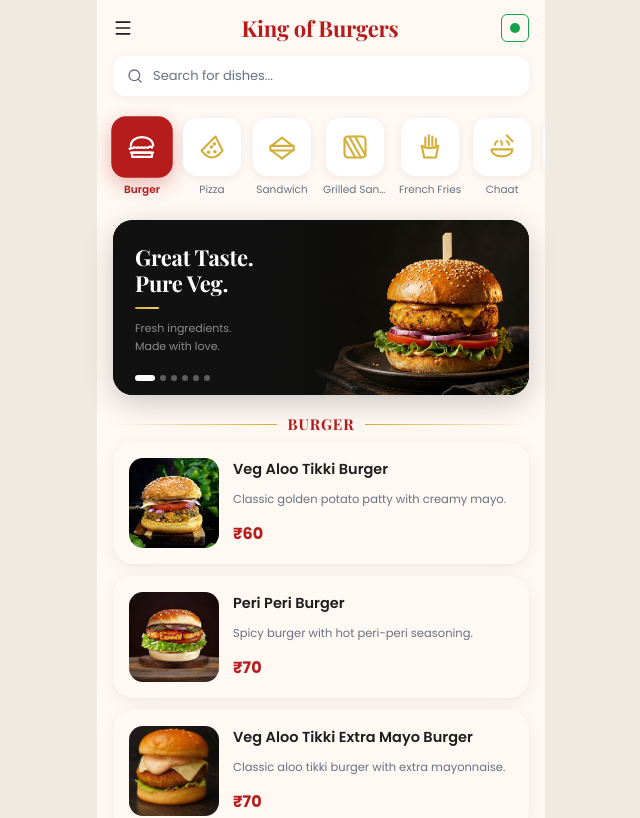
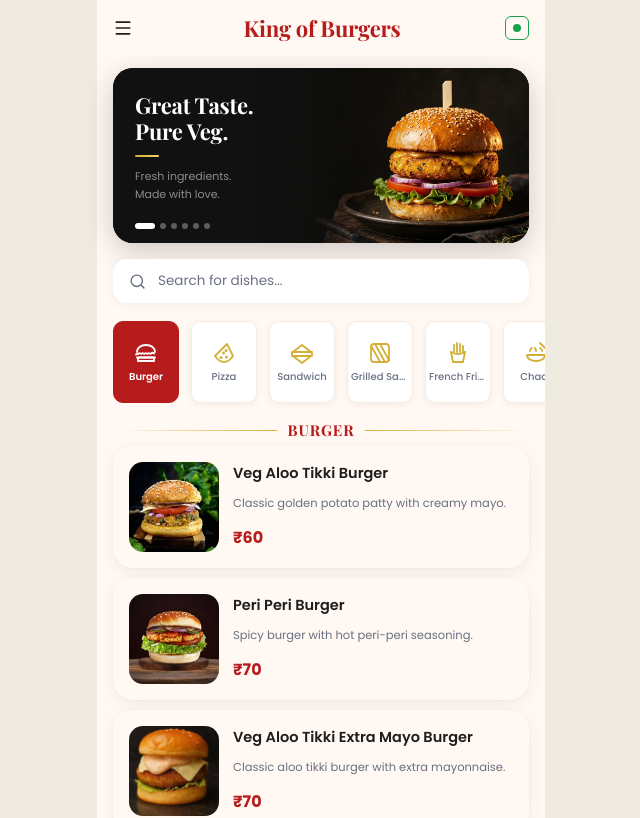
Before and after one commit to atharvamisal2614/kingofburger, a Next.js app: page / in a window 1280 px wide. Shown: the top 818 px of the page, without its empty margins (319-959 px from the left). Built offline with nearby package versions, Linux system fonts and the light colour scheme.

Commit message:
Design updates

```diff
--- a/app/page.tsx
+++ b/app/page.tsx
@@ -3,6 +3,7 @@
 import { useState, useEffect } from "react";
 import Header from "../components/Header";
 import Sidebar from "../components/Sidebar";
+import SearchBar from "../components/SearchBar";
 import CategoryNav from "../components/CategoryNav";
 import PromoCarousel from "../components/PromoCarousel";
 import MenuItem from "../components/MenuItem";
@@ -47,38 +48,37 @@ export default function Home() {
 
   return (
     <div className="flex flex-col flex-1 w-full relative">
-      {/* Header now includes the search bar */}
-      <Header
-        onMenuClick={() => setIsSidebarOpen(true)}
-        searchValue={searchQuery}
-        onSearchChange={(val) => {
-          setSearchQuery(val);
-          if (val.trim()) setActiveCategory(categories[0].name);
-        }}
-      />
+      <Header onMenuClick={() => setIsSidebarOpen(true)} />
       <Sidebar isOpen={isSidebarOpen} onClose={() => setIsSidebarOpen(false)} />
 
       <div className="flex-1 bg-bg-cream flex flex-col pb-10 z-0 relative">
+        {/* 1. Carousel Card at the Top */}
+        <PromoCarousel />
 
-        {/* 1. Categories */}
+        {/* 2. Search Bar */}
+        <SearchBar value={searchQuery} onChange={(val) => {
+          setSearchQuery(val);
+          if (val.trim()) {
+            setActiveCategory(categories[0].name);
+          }
+        }} />
+
+        {/* 3. Categories Menu */}
         <CategoryNav
           categories={categories}
           activeCategory={activeCategory}
           onSelectCategory={(category) => {
             setActiveCategory(category);
-            setSearchQuery("");
+            setSearchQuery(""); // Clear search when a category is clicked
           }}
         />
 
-        {/* 2. Promo Carousel */}
-        <PromoCarousel />
-
-        {/* 3. Section Header */}
+        {/* 4. Section Header with minimal spacing */}
         <div style={{
           display: "flex",
           alignItems: "center",
           gap: "10px",
-          padding: "14px 20px 10px",
+          padding: "10px 20px 8px",
         }}>
           <div style={{ flex: 1, height: "1px", background: "linear-gradient(to right, transparent, #D4AF37)" }} />
           <h2 style={{
@@ -97,8 +97,8 @@ export default function Home() {
           <div style={{ flex: 1, height: "1px", background: "linear-gradient(to left, transparent, #D4AF37)" }} />
         </div>
 
-        {/* 4. Menu Items */}
-        <div style={{ paddingLeft: "16px", paddingRight: "16px", display: "flex", flexDirection: "column", gap: "12px" }}>
+        {/* 5. Menu Items */}
+        <div style={{ paddingLeft: "16px", paddingRight: "16px", display: "flex", flexDirection: "column", gap: "10px" }}>
           {displayedItems.length > 0 ? (
             displayedItems.map((item) => (
               <MenuItem key={item.id} item={item} />
--- a/components/CategoryNav.tsx
+++ b/components/CategoryNav.tsx
@@ -14,7 +14,7 @@ function getCategoryIcon(name: string, isActive: boolean) {
   switch (name) {
     case "Burger":
       return (
-        <svg viewBox="0 0 24 24" fill="none" stroke={strokeColor} strokeWidth="1.8" strokeLinecap="round" strokeLinejoin="round" className="w-7 h-7">
+        <svg viewBox="0 0 24 24" fill="none" stroke={strokeColor} strokeWidth="1.8" strokeLinecap="round" strokeLinejoin="round" className="w-6 h-6">
           <path d="M3 11c0-4 3.5-7 9-7s9 3 9 7" />
           <path d="M2 13.5c1-1 2 0 3-1s2 1 3 0 2 1 3 0 2 1 3 0 2 1 3 0 2-1 3 0" />
           <path d="M3 16.5h18" />
@@ -23,7 +23,7 @@ function getCategoryIcon(name: string, isActive: boolean) {
       );
     case "Pizza":
       return (
-        <svg viewBox="0 0 24 24" fill="none" stroke={strokeColor} strokeWidth="1.8" strokeLinecap="round" strokeLinejoin="round" className="w-7 h-7">
+        <svg viewBox="0 0 24 24" fill="none" stroke={strokeColor} strokeWidth="1.8" strokeLinecap="round" strokeLinejoin="round" className="w-6 h-6">
           <path d="M15 3L3 15c0 0 4 6 9 6s9-6 9-6L15 3z" />
           <path d="M11.5 12h.01" strokeWidth="3" stroke={strokeColor} />
           <path d="M14.5 16h.01" strokeWidth="3" stroke={strokeColor} />
@@ -33,7 +33,7 @@ function getCategoryIcon(name: string, isActive: boolean) {
       );
     case "Sandwich":
       return (
-        <svg viewBox="0 0 24 24" fill="none" stroke={strokeColor} strokeWidth="1.8" strokeLinecap="round" strokeLinejoin="round" className="w-7 h-7">
+        <svg viewBox="0 0 24 24" fill="none" stroke={strokeColor} strokeWidth="1.8" strokeLinecap="round" strokeLinejoin="round" className="w-6 h-6">
           <path d="M3 11L12 4l9 7" />
           <path d="M3 15l9 7 9-7" />
           <path d="M2 11h20v4H2z" />
@@ -41,7 +41,7 @@ function getCategoryIcon(name: string, isActive: boolean) {
       );
     case "Grilled Sandwich":
       return (
-        <svg viewBox="0 0 24 24" fill="none" stroke={strokeColor} strokeWidth="1.8" strokeLinecap="round" strokeLinejoin="round" className="w-7 h-7">
+        <svg viewBox="0 0 24 24" fill="none" stroke={strokeColor} strokeWidth="1.8" strokeLinecap="round" strokeLinejoin="round" className="w-6 h-6">
           <rect x="3" y="3" width="18" height="18" rx="3" />
           <path d="M7 3l10 18" />
           <path d="M12 3l9 16.2" />
@@ -50,7 +50,7 @@ function getCategoryIcon(name: string, isActive: boolean) {
       );
     case "French Fries":
       return (
-        <svg viewBox="0 0 24 24" fill="none" stroke={strokeColor} strokeWidth="1.8" strokeLinecap="round" strokeLinejoin="round" className="w-7 h-7">
+        <svg viewBox="0 0 24 24" fill="none" stroke={strokeColor} strokeWidth="1.8" strokeLinecap="round" strokeLinejoin="round" className="w-6 h-6">
           <path d="M5 11l2 10h10l2-10" />
           <path d="M5 11c0 0 3 2 7 2s7-2 7-2" />
           <path d="M8 4v7" />
@@ -61,7 +61,7 @@ function getCategoryIcon(name: string, isActive: boolean) {
       );
     case "Chaat":
       return (
-        <svg viewBox="0 0 24 24" fill="none" stroke={strokeColor} strokeWidth="1.8" strokeLinecap="round" strokeLinejoin="round" className="w-7 h-7">
+        <svg viewBox="0 0 24 24" fill="none" stroke={strokeColor} strokeWidth="1.8" strokeLinecap="round" strokeLinejoin="round" className="w-6 h-6">
           <path d="M3 14c0 4 4.5 6 9 6s9-2 9-6H3z" />
           <path d="M6 10c0-2 2-3 2-3" />
           <path d="M12 10c0-2-1-3-1-3" />
@@ -71,7 +71,7 @@ function getCategoryIcon(name: string, isActive: boolean) {
       );
     case "Milkshake":
       return (
-        <svg viewBox="0 0 24 24" fill="none" stroke={strokeColor} strokeWidth="1.8" strokeLinecap="round" strokeLinejoin="round" className="w-7 h-7">
+        <svg viewBox="0 0 24 24" fill="none" stroke={strokeColor} strokeWidth="1.8" strokeLinecap="round" strokeLinejoin="round" className="w-6 h-6">
           <path d="M6 8h12l-2 13H8L6 8z" />
           <path d="M5 8c0-3 3-4 7-4s7 1 7 4" />
           <path d="M15 2L12 8" />
@@ -79,7 +79,7 @@ function getCategoryIcon(name: string, isActive: boolean) {
       );
     case "Bread Pizza":
       return (
-        <svg viewBox="0 0 24 24" fill="none" stroke={strokeColor} strokeWidth="1.8" strokeLinecap="round" strokeLinejoin="round" className="w-7 h-7">
+        <svg viewBox="0 0 24 24" fill="none" stroke={strokeColor} strokeWidth="1.8" strokeLinecap="round" strokeLinejoin="round" className="w-6 h-6">
           <path d="M4 11h16" />
           <rect x="4" y="4" width="16" height="16" rx="2" />
           <circle cx="8" cy="8" r="1" fill={strokeColor} stroke="none" />
@@ -89,7 +89,7 @@ function getCategoryIcon(name: string, isActive: boolean) {
       );
     default:
       return (
-        <svg viewBox="0 0 24 24" fill="none" stroke={strokeColor} strokeWidth="1.8" strokeLinecap="round" strokeLinejoin="round" className="w-7 h-7">
+        <svg viewBox="0 0 24 24" fill="none" stroke={strokeColor} strokeWidth="1.8" strokeLinecap="round" strokeLinejoin="round" className="w-6 h-6">
           <circle cx="12" cy="12" r="10" />
           <path d="M12 8v8" />
           <path d="M8 12h8" />
@@ -103,48 +103,47 @@ export default function CategoryNav({ categories, activeCategory, onSelectCatego
   const visibleCategories = categories.slice(0, 8);
 
   return (
-    <div className="w-full overflow-x-auto no-scrollbar py-3 px-4 bg-bg-cream">
-      <div className="flex items-start gap-3">
+    <div className="w-full overflow-x-auto no-scrollbar py-2.5 px-4 bg-bg-cream">
+      <div className="flex items-center gap-3">
         {visibleCategories.map((category) => {
           const isActive = category.name === activeCategory;
           return (
             <button
               key={category.id}
               onClick={() => onSelectCategory(category.name)}
-              className="flex flex-col items-center gap-2 shrink-0 focus:outline-none"
-            >
-              {/* Icon Chip */}
-              <div
+              className="shrink-0 focus:outline-none"
               style={{
-                  width: "58px",
-                  height: "58px",
-                  borderRadius: "14px",
+                width: "66px",
+                height: "82px",
+                borderRadius: "10px", // Less rounded as requested (was 14px/20px)
                 display: "flex",
+                flexDirection: "column",
                 alignItems: "center",
                 justifyContent: "center",
+                gap: "6px",
                 transition: "all 0.22s ease",
                 background: isActive ? "#b71c1c" : "#FFFFFF",
-                  boxShadow: isActive
-                    ? "0 6px 18px rgba(183,28,28,0.3)"
-                    : "0 2px 10px rgba(0,0,0,0.07)",
-                  transform: isActive ? "scale(1.06)" : "scale(1)",
+                boxShadow: isActive ? "none" : "0 2px 8px rgba(0,0,0,0.05)", // No shadow on active
+                border: isActive ? "1px solid #b71c1c" : "1px solid #F4ECE3",
+                cursor: "pointer",
               }}
             >
+              {/* Icon inside card */}
+              <div className="flex items-center justify-center shrink-0">
                 {getCategoryIcon(category.name, isActive)}
               </div>
 
-              {/* Label below chip */}
+              {/* Label inside card */}
               <span
                 style={{
-                  fontSize: "10.5px",
+                  fontSize: "10px",
                   fontFamily: "var(--font-poppins), sans-serif",
-                  fontWeight: isActive ? 600 : 400,
-                  color: isActive ? "#b71c1c" : "#687280",
+                  fontWeight: isActive ? 600 : 500,
+                  color: isActive ? "#FFFFFF" : "#687280",
                   whiteSpace: "nowrap",
-                  transition: "color 0.22s ease",
                   lineHeight: 1.2,
                   textAlign: "center",
-                  maxWidth: "64px",
+                  maxWidth: "58px",
                   overflow: "hidden",
                   textOverflow: "ellipsis",
                 }}
--- a/components/Header.tsx
+++ b/components/Header.tsx
@@ -1,21 +1,14 @@
 "use client";
 
-import { Menu, Search } from "lucide-react";
+import { Menu } from "lucide-react";
 
 interface HeaderProps {
   onMenuClick: () => void;
-  searchValue: string;
-  onSearchChange: (val: string) => void;
 }
 
-export default function Header({ onMenuClick, searchValue, onSearchChange }: HeaderProps) {
+export default function Header({ onMenuClick }: HeaderProps) {
   return (
-    <header
-      className="sticky top-0 z-20 bg-bg-cream"
-      style={{ paddingBottom: "10px" }}
-    >
-      {/* Top row: Hamburger | Brand Title | Pure Veg icon */}
-      <div className="flex items-center justify-between px-4" style={{ height: "56px" }}>
+    <header className="sticky top-0 z-20 bg-bg-cream flex items-center justify-between px-4 h-14">
       {/* Left: Menu button */}
       <button
         onClick={onMenuClick}
@@ -43,8 +36,8 @@ export default function Header({ onMenuClick, searchValue, onSearchChange }: Hea
       {/* Right: Pure Veg dot symbol only */}
       <div
         style={{
-            width: "28px",
-            height: "28px",
+          width: "24px",
+          height: "24px",
           borderRadius: "6px",
           border: "1.5px solid #16A34A",
           display: "flex",
@@ -56,48 +49,13 @@ export default function Header({ onMenuClick, searchValue, onSearchChange }: Hea
       >
         <div
           style={{
-              width: "10px",
-              height: "10px",
+            width: "8px",
+            height: "8px",
             borderRadius: "50%",
             background: "#16A34A",
           }}
         />
       </div>
-      </div>
-
-      {/* Search bar — inside header to save space */}
-      <div style={{ paddingLeft: "16px", paddingRight: "16px" }}>
-        <div
-          style={{
-            display: "flex",
-            alignItems: "center",
-            gap: "10px",
-            background: "#FFFFFF",
-            borderRadius: "12px",
-            padding: "10px 14px",
-            boxShadow: "0 2px 12px rgba(0,0,0,0.05)",
-          }}
-        >
-          <Search style={{ width: "16px", height: "16px", color: "#687280", flexShrink: 0 }} />
-          <input
-            type="text"
-            value={searchValue}
-            onChange={(e) => onSearchChange(e.target.value)}
-            placeholder="Search for dishes..."
-            style={{
-              background: "transparent",
-              outline: "none",
-              width: "100%",
-              fontSize: "13px",
-              fontFamily: "var(--font-poppins), sans-serif",
-              fontWeight: 400,
-              color: "#1E1E1E",
-              border: "none",
-            }}
-            className="placeholder:text-[#687280]"
-          />
-        </div>
-      </div>
     </header>
   );
 }
```
Also changed, not shown: data/menu.ts (+6 -6 lines). Lines whose indentation alone changed are shown as unchanged.
